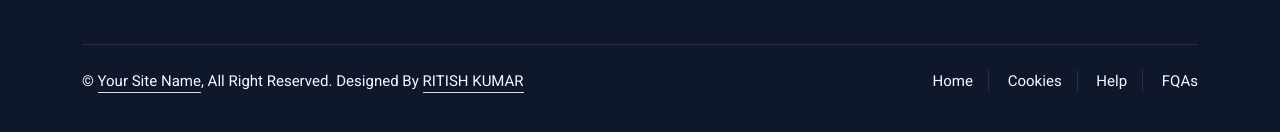
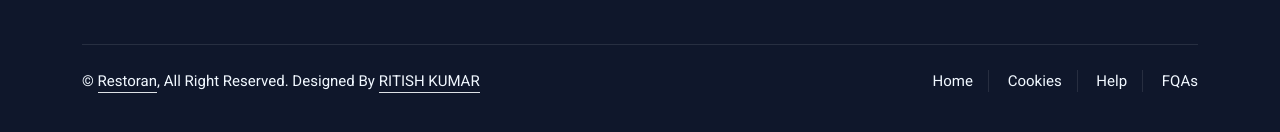
Before and after one commit to ritishkumar/Restoran, a plain HTML site: page about.html in a window 1280 px wide. Shown: the part 1978-2110 px from the top of the page. Drawn offline with nearby package versions, Linux system fonts and the light colour scheme.

Commit message:
Update about.html

```diff
--- a/about.html
+++ b/about.html
@@ -257,7 +257,7 @@
                 <div class="copyright">
                     <div class="row">
                         <div class="col-md-6 text-center text-md-start mb-3 mb-md-0">
-                            &copy; <a class="border-bottom" href="#">Your Site Name</a>, All Right Reserved.
+                            &copy; <a class="border-bottom" href="#">Restoran</a>, All Right Reserved.
 
 							<!--/*** This template is free as long as you keep the footer author’s credit link/attribution link/backlink. If you'd like to use the template without the footer author’s credit link/attribution link/backlink, you can purchase the Credit Removal License from "https://htmlcodex.com/credit-removal". Thank you for your support. ***/-->
 							Designed By <a class="border-bottom" href="">RITISH KUMAR</a><br><br>
```
